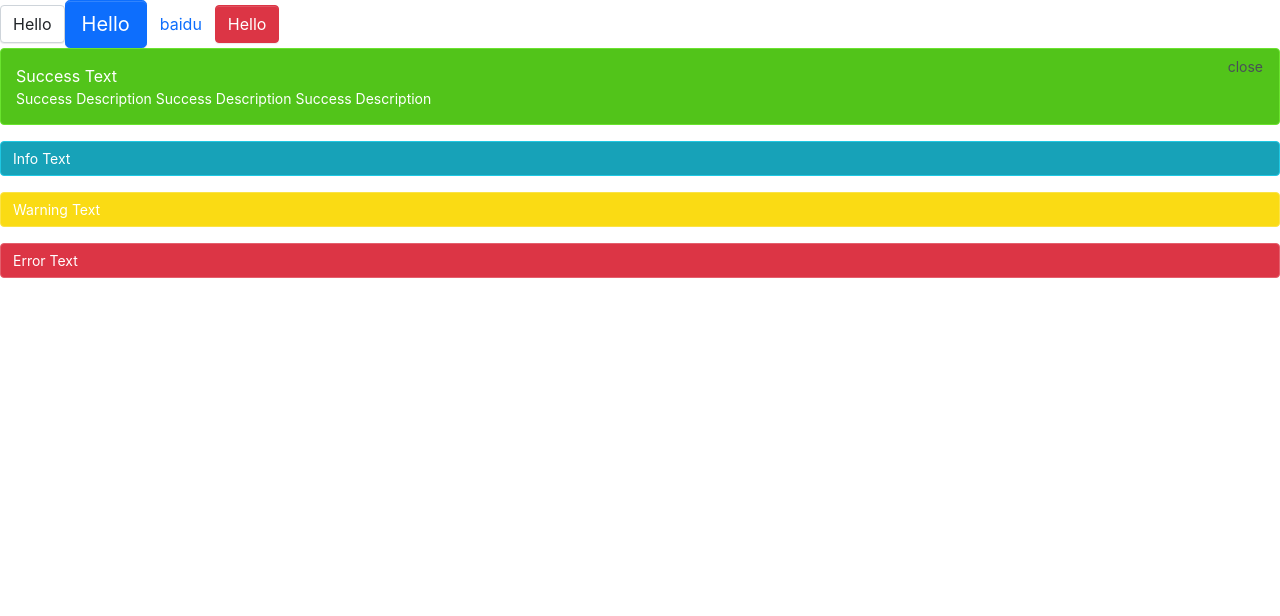
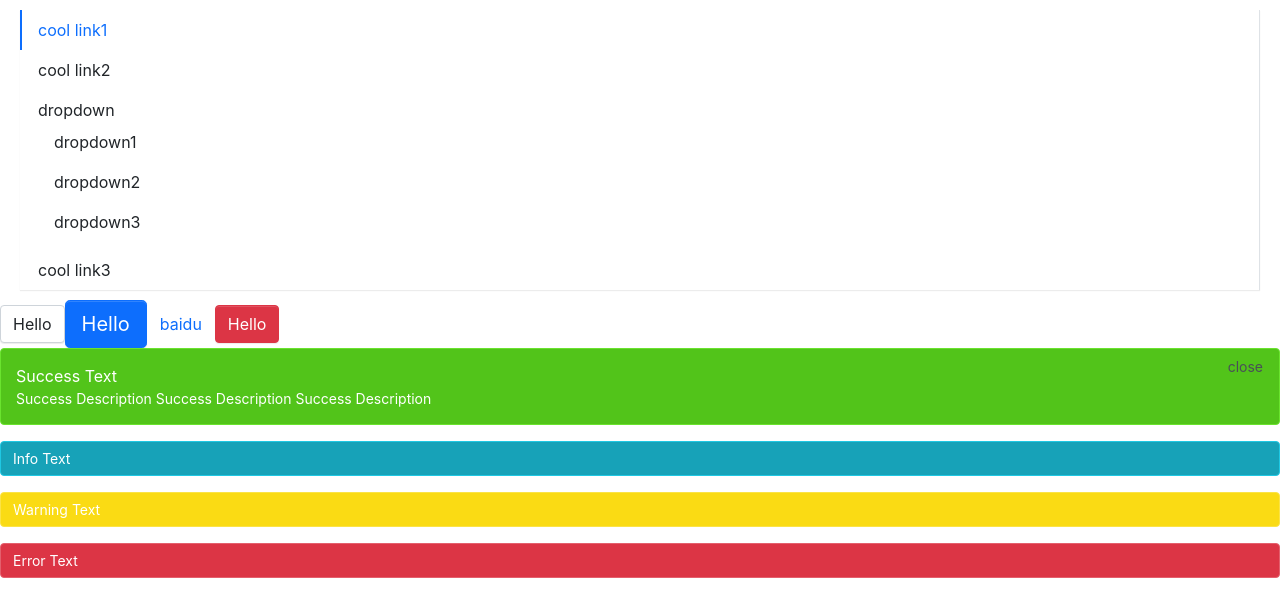
Before and after one commit to RimingXie/ship, a React (Create React App) app: page / in a window 1280 px wide. Shown: the top 616 px of the page. Built offline with nearby package versions, Linux system fonts and the light colour scheme.

Commit message:
menu组件开发

```diff
--- a/src/App.tsx
+++ b/src/App.tsx
@@ -1,10 +1,23 @@
 import React from 'react';
 import Button, { ButtonSize, ButtonType } from './components/Button/button'
 import Alert, { AlertType } from './components/Alert/alert'
+import Menu from './components/Menu/menu'
+import MenuItem from './components/Menu/menuItem'
 import './app.css'
+import SubMenu from './components/Menu/subMenu';
 const App: React.FC = () => {
   return (
     <div className="App">
+      <Menu defaultIndex={'0'} onSelect={(index) => { console.log(index) }} mode="vertical" defaultOpenSubMenus={['2']}>
+        <MenuItem>cool link1</MenuItem>
+        <MenuItem>cool link2</MenuItem>
+        <SubMenu title="dropdown">
+          <MenuItem>dropdown1</MenuItem>
+          <MenuItem>dropdown2</MenuItem>
+          <MenuItem>dropdown3</MenuItem>
+        </SubMenu>
+        <MenuItem>cool link3</MenuItem>
+      </Menu>
       <Button className="rm-button" onClick={(e) => { e.preventDefault(); alert(123) }}>Hello</Button>
       <Button btnType={ButtonType.Primary} size={ButtonSize.Large}>Hello</Button>
       <Button btnType={ButtonType.Link} href="https://www.baidu.com">baidu</Button>
--- a/src/components/Alert/alert.tsx
+++ b/src/components/Alert/alert.tsx
@@ -1,4 +1,4 @@
-import React, {MouseEvent, useState} from 'react';
+import React, { useState } from 'react';
 import classNames from 'classnames';
 
 export enum AlertType {
@@ -18,6 +18,8 @@
   onClose?: React.MouseEventHandler<HTMLButtonElement>;
 }
 
+export type AlertProps = BaseAlertProps;
+
 const Alert: React.FC<BaseAlertProps> = (props) => {
   const { message, description, type, className, closable, closeText } = props;
   const [closed, setClosed] = useState(false)
@@ -26,7 +28,7 @@
     setClosed(true);
     props.onClose?.(e);
   }
-  const renderCloseIcon =() =>{
+  const renderCloseIcon = () => {
     return closable ? (
       <button
         className="alert-close-icon"
@@ -35,17 +37,16 @@
       >
         {
           closeText ? (
-          <span className="alert-close-text">{closeText}</span>
-          ):
-          <span>close Icon</span>
+            <span className="alert-close-text">{closeText}</span>
+          ) :
+            <span>close Icon</span>
         }
       </button>
-    ): null
+    ) : null
   }
-  const classes = classNames('alert', {
+  const classes = classNames('alert', className, {
     'alert-with-description': description,
-    [`alert-${type}`]: type,
-    [`${className}`]: className
+    [`alert-${type}`]: type
   })
   return closed ? null : (
     <div
--- /dev/null
+++ b/src/components/Menu/_style.scss
@@ -0,0 +1,98 @@
+.menu {
+  display: flex;
+  flex-wrap: wrap;
+  padding-left: 0;
+  margin-bottom: 30px;
+  list-style: none;
+  border-bottom: $menu-border-width solid $menu-border-color;
+  box-shadow: $menu-box-shadow;
+  >.menu-item {
+    padding: $menu-item-padding-y $menu-item-padding-x;
+    cursor: pointer;
+    transition: $menu-transition;
+    &:hover, &:focus {
+      text-decoration: none;
+    }
+    &.is-disabled {
+      color: $menu-item-disabled-color;
+      pointer-events: none;
+      cursor: default;
+    }
+    &.is-active, &:hover {
+      color: $menu-item-active-color;
+      border-bottom: $menu-item-active-border-width solid $menu-item-active-color;
+    }
+  }
+  .submenu-item {
+    position: relative;
+    .submenu-title {
+      display: flex;
+      align-items: center;
+    }
+    .arrow-icon {
+      transition: transform .25s ease-in-out;
+      margin-left: 3px;
+    }
+    &:hover {
+      .arrow-icon {
+        transform: rotate(180deg);
+      }
+    }
+  }
+  .is-vertical {
+    .arrow-icon {
+      transform: rotate(0deg) !important;
+    }
+  }
+  .is-vertical.is-opened {
+    .arrow-icon {
+      transform: rotate(180deg) !important;
+    }
+  }
+  .submenu {
+    display: none;
+    list-style:none;
+    padding-left: 0;
+    white-space: nowrap;
+    transition: $menu-transition;
+    .menu-item {
+      padding: $menu-item-padding-y $menu-item-padding-x;
+      cursor: pointer;
+      transition: $menu-transition;
+      color: $body-color;
+      &.is-active, &:hover {
+        color: $menu-item-active-color !important;
+      }
+    }
+  }
+  .submenu.menu-opened {
+    display: block;
+  }
+}
+.menu-horizontal {
+  >.menu-item {
+    border-bottom: $menu-item-active-border-width solid transparent;
+  }
+  .submenu {
+    position: absolute;
+    background: $white;
+    z-index: 100;
+    top: calc(100% + 8px);
+    left: 0;
+    border: $menu-border-width solid $menu-border-color;
+    box-shadow: $submenu-box-shadow;
+  }
+}
+.menu-vertical {
+  flex-direction: column;
+  border-bottom: 0px;
+  margin: 10px 20px;
+  border-right: $menu-border-width solid $menu-border-color;
+  >.menu-item {
+    border-left: $menu-item-active-border-width solid transparent;
+    &.is-active, &:hover {
+      border-bottom: 0px;
+      border-left: $menu-item-active-border-width solid $menu-item-active-color;
+    }
+  }
+}
--- /dev/null
+++ b/src/components/Menu/menu.tsx
@@ -0,0 +1,81 @@
+import React, { createContext, useState } from 'react'
+import classNames from 'classnames';
+import { MenuItemProps } from './menuItem';
+
+type MenuMode = 'horizontal' | 'vertical'
+
+type SelectCallback = (selectedIndex: string) => void
+
+export interface MenuProps {
+  defaultIndex?: string;
+  className?: string;
+  mode?: MenuMode;
+  style?: React.CSSProperties;
+  onSelect?: SelectCallback;
+  defaultOpenSubMenus?: string[];
+}
+
+interface IMenuContext {
+  index: string;
+  onSelect?: SelectCallback;
+  mode?: MenuMode;
+  defaultOpenSubMenus?: string[];
+}
+
+export const MenuContext = createContext<IMenuContext>({ index: '0' });
+
+const Menu: React.FC<MenuProps> = (props) => {
+  const { defaultIndex, className, mode, style, children, onSelect, defaultOpenSubMenus } = props;
+  const [currentActive, setActive] = useState(defaultIndex);
+  const classes = classNames('menu', className, {
+    'menu-vertical': mode === 'vertical',
+    'menu-horizontal': mode !== 'vertical'
+  })
+
+  const handleClick = (index: string) => {
+    setActive(index);
+    if (onSelect) {
+      onSelect(index)
+    }
+  }
+
+  const passedContext: IMenuContext = {
+    index: currentActive || '0',
+    onSelect: handleClick,
+    mode,
+    defaultOpenSubMenus,
+  }
+
+  const renderChildren = () => {
+    return React.Children.map(children, (child, index) => {
+      const childElement = child as React.FunctionComponentElement<MenuItemProps>
+      const { displayName } = childElement.type
+      if (displayName === 'MenuItem' || displayName === 'SubMenu') {
+        // return child
+        // 拷贝传入的MenuItem添加index属性
+        return React.cloneElement(childElement, {
+          index: index.toString()
+        })
+      } else {
+        console.error("Warning: Menu has achild which is not a MenuItem component")
+      }
+    })
+  }
+
+  return (
+    <ul className={classes} style={style} data-testid="test-menu">
+      <MenuContext.Provider value={passedContext}>
+        {renderChildren()}
+      </MenuContext.Provider>
+
+    </ul>
+  )
+}
+
+Menu.defaultProps = {
+  defaultIndex: '0',
+  mode: 'horizontal',
+  defaultOpenSubMenus: []
+}
+
+export default Menu;
--- /dev/null
+++ b/src/components/Menu/menuItem.tsx
@@ -0,0 +1,32 @@
+import React, { useContext } from 'react'
+import classNames from 'classnames'
+import { MenuContext } from './menu'
+export interface MenuItemProps {
+  index?: string;
+  disabled?: boolean;
+  className?: string;
+  style?: React.CSSProperties
+}
+
+const MenuItem: React.FC<MenuItemProps> = (props) => {
+  const { index, disabled, className, style, children } = props
+  const context = useContext(MenuContext)
+  const classes = classNames('menu-item', className, {
+    'is-disabled': disabled,
+    'is-active': context.index === index
+  })
+
+  const handleClick = (e: React.MouseEvent) => {
+    e.preventDefault()
+    if (context.onSelect && !disabled && (typeof index === 'string')) {
+      context.onSelect(index)
+    }
+  }
+
+  return (
+    <li className={classes} style={style} onClick={handleClick}>{children}</li>
+  )
+}
+
+MenuItem.displayName = 'MenuItem'
+export default MenuItem;
--- /dev/null
+++ b/src/components/Menu/subMenu.tsx
@@ -0,0 +1,76 @@
+import React, { FunctionComponentElement, useContext, useState } from 'react'
+import classNames from 'classnames'
+import { MenuContext } from './menu'
+import { MenuItemProps } from './menuItem';
+
+export interface SubMenuProps {
+  index?: string;
+  title: string;
+  className?: string;
+  style?: React.CSSProperties
+}
+
+const SubMenu: React.FC<SubMenuProps> = (props) => {
+  const { index, title, children, className, style } = props;
+  const context = useContext(MenuContext)
+  const openedSubMenus = context.defaultOpenSubMenus as Array<string>
+  const isOpened = (index && context.mode === 'vertical') ? openedSubMenus.includes(index) : false
+
+  const [menuOpen, setOpen] = useState(isOpened);
+  const classes = classNames('menu-item submenu-item', className, {
+    'is-active': context.index === index
+  })
+
+  const handleClick = (e: React.MouseEvent) => {
+    e.preventDefault()
+    setOpen(!menuOpen)
+  }
+
+  let timer: any
+  const handleMouse = (e: React.MouseEvent, toggle: boolean) => {
+    clearTimeout(timer)
+    e.preventDefault()
+    timer = setTimeout(() => {
+      setOpen(toggle)
+    }, 300);
+  }
+
+  const clickEvents = context.mode === 'vertical' ? {
+    onClick: handleClick
+  } : {}
+
+  const hoverEvents = context.mode !== 'vertical' ? {
+    onMouseEnter: (e: React.MouseEvent) => { handleMouse(e, true) },
+    onMouseLeave: (e: React.MouseEvent) => { handleMouse(e, false) }
+  } : {}
+
+  const renderChildren = () => {
+    const subMenuClasses = classNames('submenu', {
+      'menu-opened': menuOpen
+    })
+    const childrenComponent = React.Children.map(children, (child, i) => {
+      const childElement = child as FunctionComponentElement<MenuItemProps>
+      if (childElement.type.displayName === 'MenuItem') {
+        return React.cloneElement(childElement, {
+          index: `${index}-${i}`
+        })
+      } else {
+        console.error("Warning: Menu has achild which is not a MenuItem component")
+      }
+    })
+    return (
+      <ul className={subMenuClasses}>
+        {childrenComponent}
+      </ul>
+    )
+  }
+  return (
+    <li className={classes} style={style} key={index} {...hoverEvents}>
+      <div className="submenu-item" onClick={handleClick} {...clickEvents}>{title}</div>
+      {renderChildren()}
+    </li>
+  )
+}
+
+SubMenu.displayName = 'SubMenu'
+export default SubMenu;
--- a/src/styles/index.scss
+++ b/src/styles/index.scss
@@ -18,7 +18,7 @@
 
 // // menu
 
-// @import "../components/Menu/style";
+@import "../components/Menu/style";
 
 // // icon
 // @import "../components/Icon/style";
--- a/tsconfig.json
+++ b/tsconfig.json
@@ -18,7 +18,7 @@
     "resolveJsonModule": true,
     "isolatedModules": true,
     "noEmit": true,
-    "jsx": "react",
+    "jsx": "react-jsx"
   },
   "include": [
     "src"
```
Also changed, not shown: 2 other files (tests, documents, lock files or other folders).
